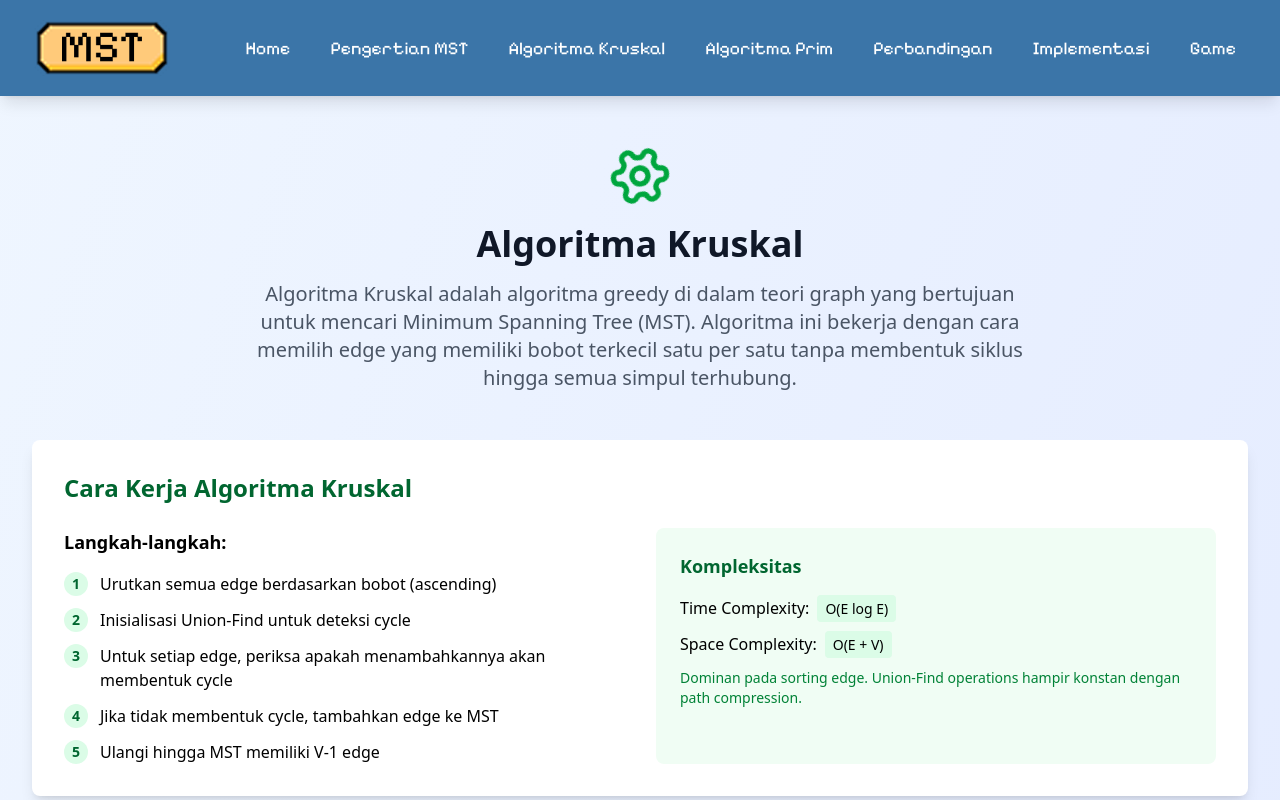
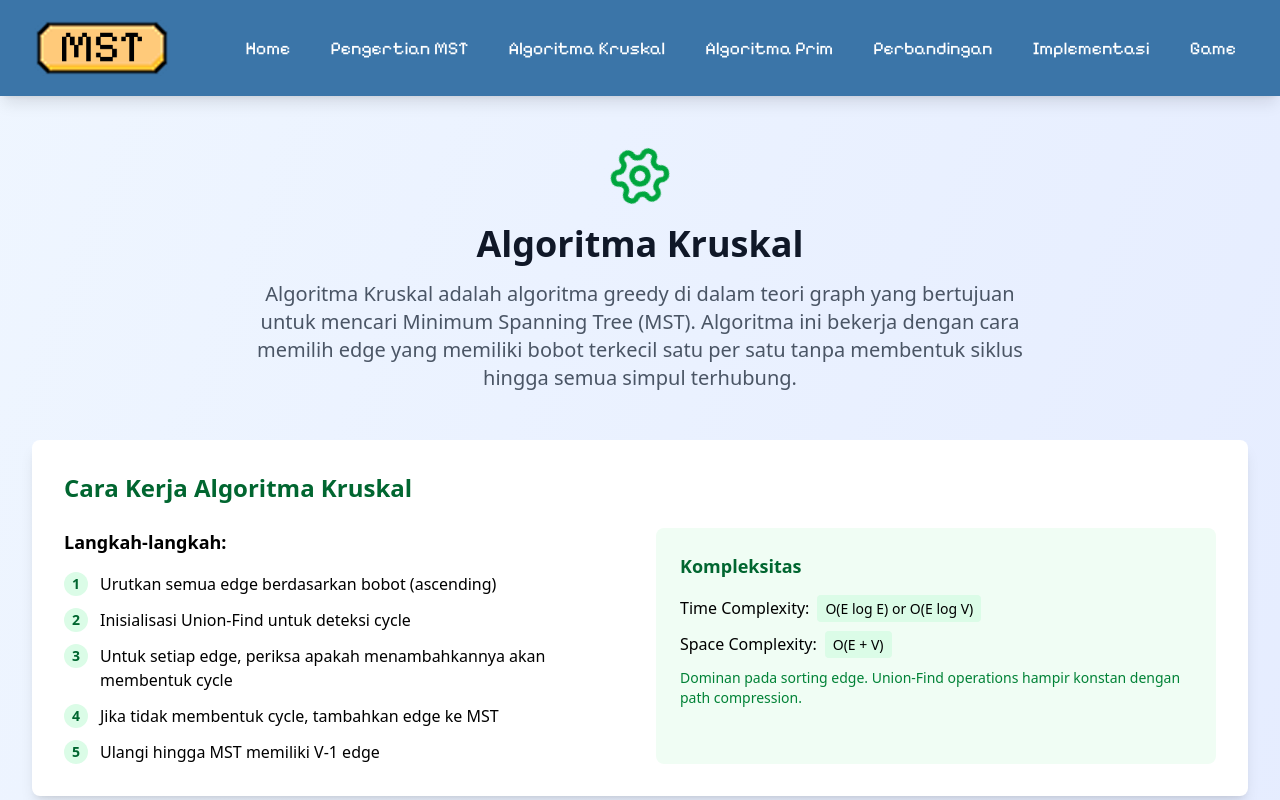
Before and after one commit to AnthonyS051105/Materi_Game_MST, a Next.js app: page /kruskal in a window 1280 px wide. Shown: the top 800 px of the page. Built offline with nearby package versions, Linux system fonts and the light colour scheme.

Commit message:
Add content in kruskal algorithm

```diff
--- a/src/app/kruskal/kruskal.js
+++ b/src/app/kruskal/kruskal.js
@@ -4,7 +4,7 @@ import { useState, useEffect } from "react";
 import { Play, Pause, RotateCcw, Settings } from "lucide-react";
 import InteractiveGraph from "../components/InteractiveGraph";
 import AlgorithmStep from "../components/AlgorithmStep";
-import TextEditor from "../components/TextEditor"
+import TextEditor from "../components/TextEditor";
 import PseudoText from "../components/Pseudocode";
 
 const edgeCode = `// Kode structure Edge
@@ -51,7 +51,7 @@ class UnionFind {
             return true;
         }
 };
-`
+`;
 
 const kruskalCode = ` // Kode kruskal
 int kruskal(int n, vector<Edge>& edges, vector<Edge>& mst) {
@@ -68,7 +68,7 @@ int kruskal(int n, vector<Edge>& edges, vector<Edge>& mst) {
 
     return mstWeight;
 }
-`
+`;
 
 const mainCode = ` // Kode implementasi algoritma kruskal
 int main() {
@@ -92,7 +92,7 @@ int main() {
 
     return 0;
 }
-`
+`;
 
 const kruskalPseudoCode = `FUNCTION kruskal(n, edges):
   SORT(edges by weight)
@@ -101,7 +101,7 @@ const kruskalPseudoCode = `FUNCTION kruskal(n, edges):
     IF uf.unite(edge.u, edge.v):
       mst.add(edge), weight += edge.weight
   RETURN (mst, weight)
-`
+`;
 
 export default function Kruskal() {
   const [currentStep, setCurrentStep] = useState(0);
@@ -176,7 +176,10 @@ export default function Kruskal() {
             Algoritma Kruskal
           </h1>
           <p className="text-xl text-gray-600 max-w-3xl mx-auto">
-            Algoritma Kruskal adalah algoritma greedy di dalam teori graph yang bertujuan untuk mencari Minimum Spanning Tree (MST). Algoritma ini bekerja dengan cara memilih edge yang memiliki bobot terkecil satu per satu tanpa membentuk siklus hingga semua simpul terhubung.
+            Algoritma Kruskal adalah algoritma greedy di dalam teori graph yang
+            bertujuan untuk mencari Minimum Spanning Tree (MST). Algoritma ini
+            bekerja dengan cara memilih edge yang memiliki bobot terkecil satu
+            per satu tanpa membentuk siklus hingga semua simpul terhubung.
           </p>
         </div>
 
@@ -234,7 +237,7 @@ export default function Kruskal() {
                 <div>
                   <span className="font-medium">Time Complexity:</span>
                   <span className="ml-2 bg-green-100 px-2 py-1 rounded text-sm">
-                    O(E log E)
+                    O(E log E) or O(E log V)
                   </span>
                 </div>
                 <div>
@@ -372,11 +375,15 @@ export default function Kruskal() {
           </div>
         </div>
 
-        <h1 className="text-2xl font-bold mb-6 text-green-800 pt-4 pb-2">Pseudocode Algoritma Kruskal</h1>
+        <h1 className="text-2xl font-bold mb-6 text-green-800 pt-4 pb-2">
+          Pseudocode Algoritma Kruskal
+        </h1>
         <div className="flex justify-center items-center pt-2">
           <PseudoText pseudoCode={kruskalPseudoCode} />
         </div>
-        <h1 className="text-2xl font-bold mb-6 text-green-800 pt-4 pb-2">Implementasi Algoritma Kruskal dalam C++</h1>
+        <h1 className="text-2xl font-bold mb-6 text-green-800 pt-4 pb-2">
+          Implementasi Algoritma Kruskal dalam C++
+        </h1>
         <div className="grid lg:grid-cols-2 gap-8 mb-8">
           <TextEditor cppCode={edgeCode} />
           <TextEditor cppCode={unionFindCode} />
--- a/src/app/perbandingan/perbandingan.js
+++ b/src/app/perbandingan/perbandingan.js
@@ -18,7 +18,7 @@ export default function Perbandingan() {
       name: "Algoritma Kruskal",
       icon: Settings,
       color: "green",
-      timeComplexity: "O(E log E)",
+      timeComplexity: "O(E log E) atau O(E log V)",
       spaceComplexity: "O(E + V)",
       approach: "Edge-based",
       dataStructure: "Union-Find (Disjoint Set)",
```
